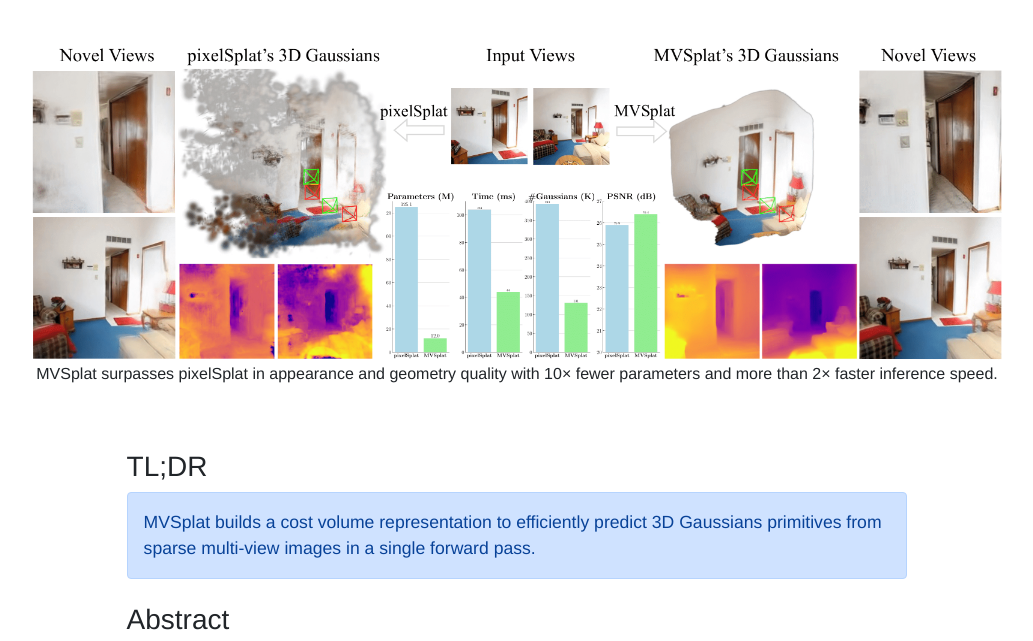
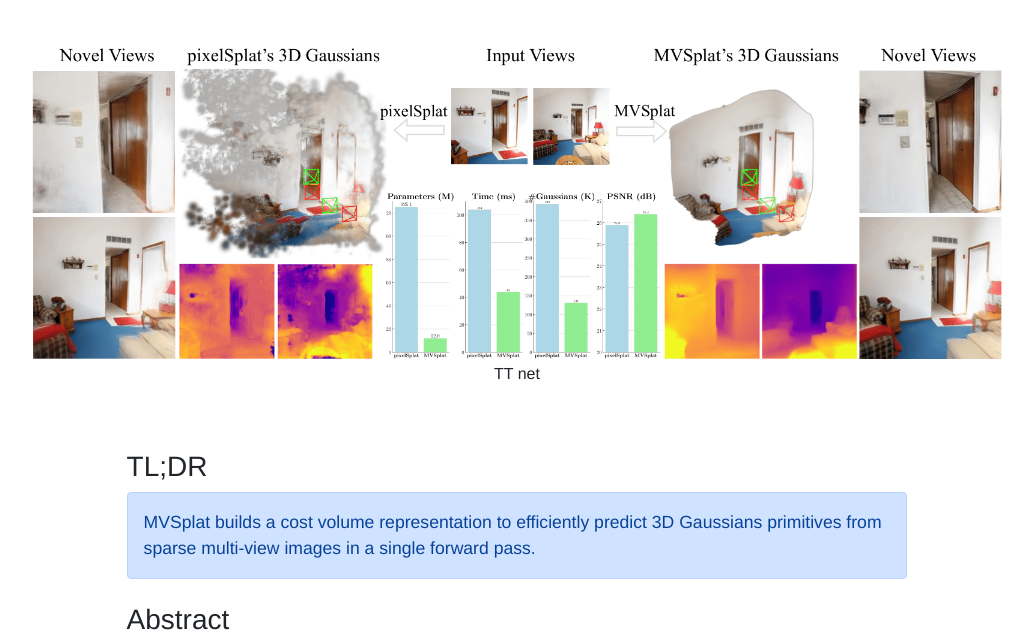
Before and after one commit to whitehat32/whitehat32.github.io, a plain HTML site: page index.html in a window 1280 px wide. Shown: the part 131-772 px from the top of the page, without its empty margins (123-1156 px from the left). Drawn offline with Linux system fonts and the light colour scheme.

Commit message:
Update index.html

```diff
--- a/index.html
+++ b/index.html
@@ -29,8 +29,7 @@
     <div class="d-flex flex-row justify-content-center py-5">
       <figure>
         <img src="static/images/teaser.png" class="img-fluid teaser" alt="teaser image" />
-        <figcaption id="teaser-caption">MVSplat surpasses pixelSplat in appearance and geometry quality with 10&times; fewer parameters and
-        more than 2&times; faster inference speed.</figcaption>
+        <figcaption id="teaser-caption">TT net</figcaption>
       </figure>
     </div>
 
```
